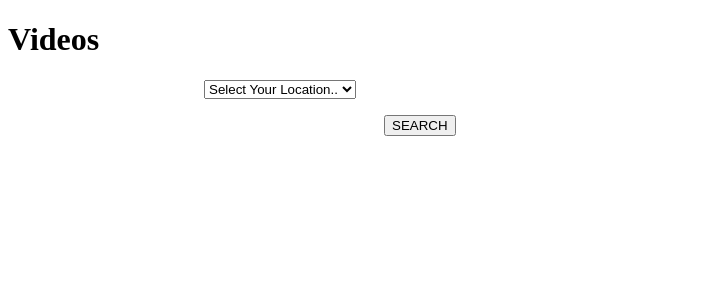
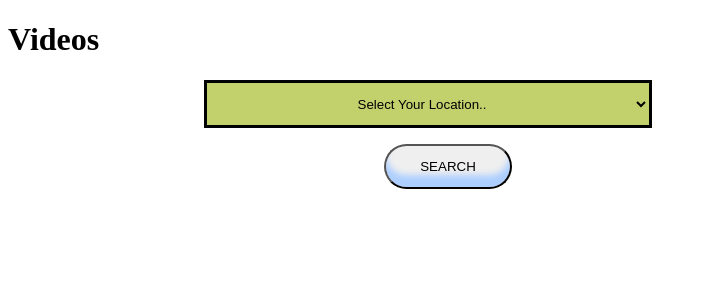
Before and after one commit to Preranasingh2001/jagrukta01, a Django app: page /home/videos/ in a window 1280 px wide. Shown: the top 300 px of the page, without its empty margins (0-707 px from the left). Run offline with Django 4.2, Linux system fonts and the light colour scheme.

Commit message:
edit in videos page

```diff
--- a/news/templates/news/videos.html
+++ b/news/templates/news/videos.html
@@ -12,6 +12,30 @@
         <meta name="viewport" content="width=device-width, initial-scale=1">
         <link rel="stylesheet" href="">
     </head>
+    <style>
+    select{
+             width: 35vw;
+             padding: 1vw;
+             text-align-last:center;
+             border:3px solid black;
+             background-color:#a9bd2bb0;
+         }
+         button {
+             margin-left:8px;
+             width: 10vw;
+             padding: 1vw;
+             border-radius:50px;
+             box-shadow: #ADCFFF 0 -12px 6px inset;
+         }
+         button:hover{
+           padding:1.1vw;
+           {% comment %} background-color:#3292ffde; {% endcomment %}
+
+           cursor:pointer;
+           background-color: ##E8CACA;
+           box-shadow: #FF6314 0 -6px 8px inset;
+
+    </style>
     <body>
        <h1>Videos</h1>
        <div style="align-items:center">
```
